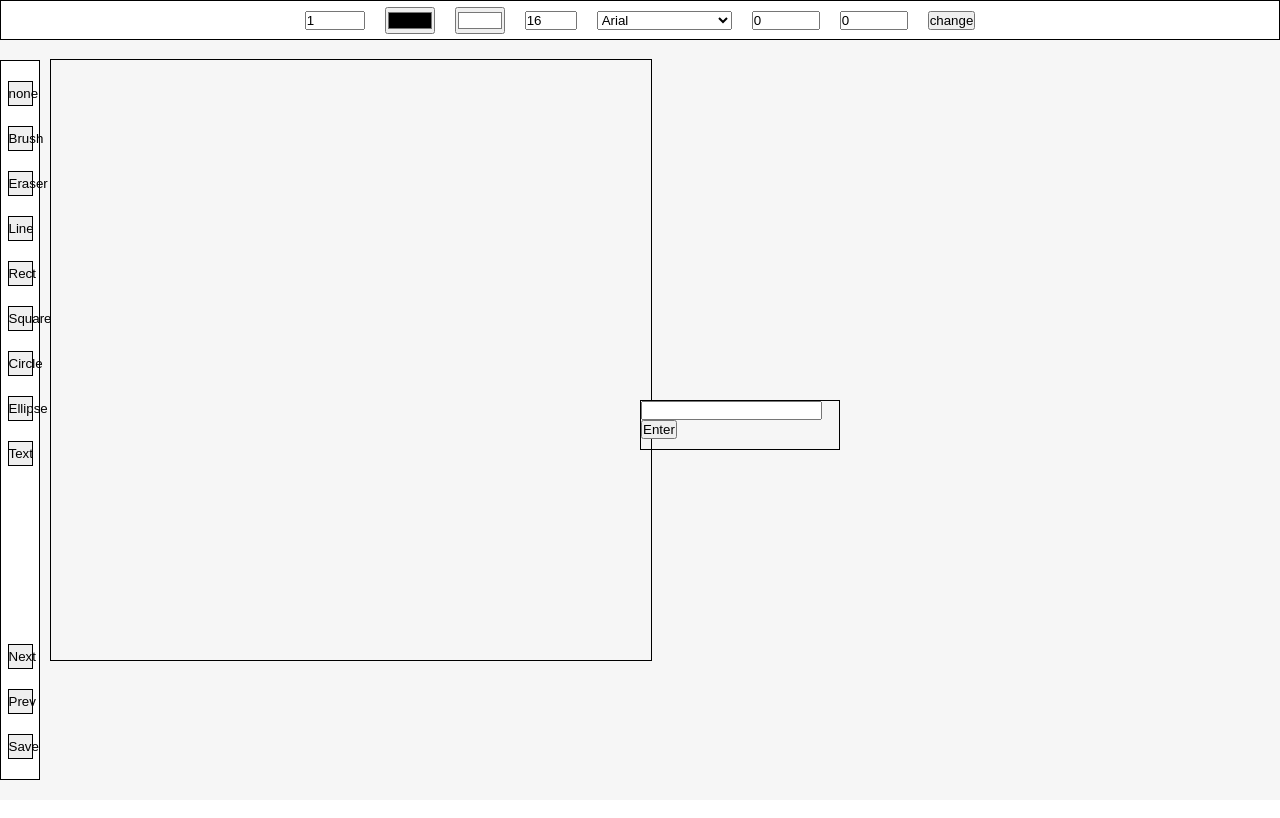
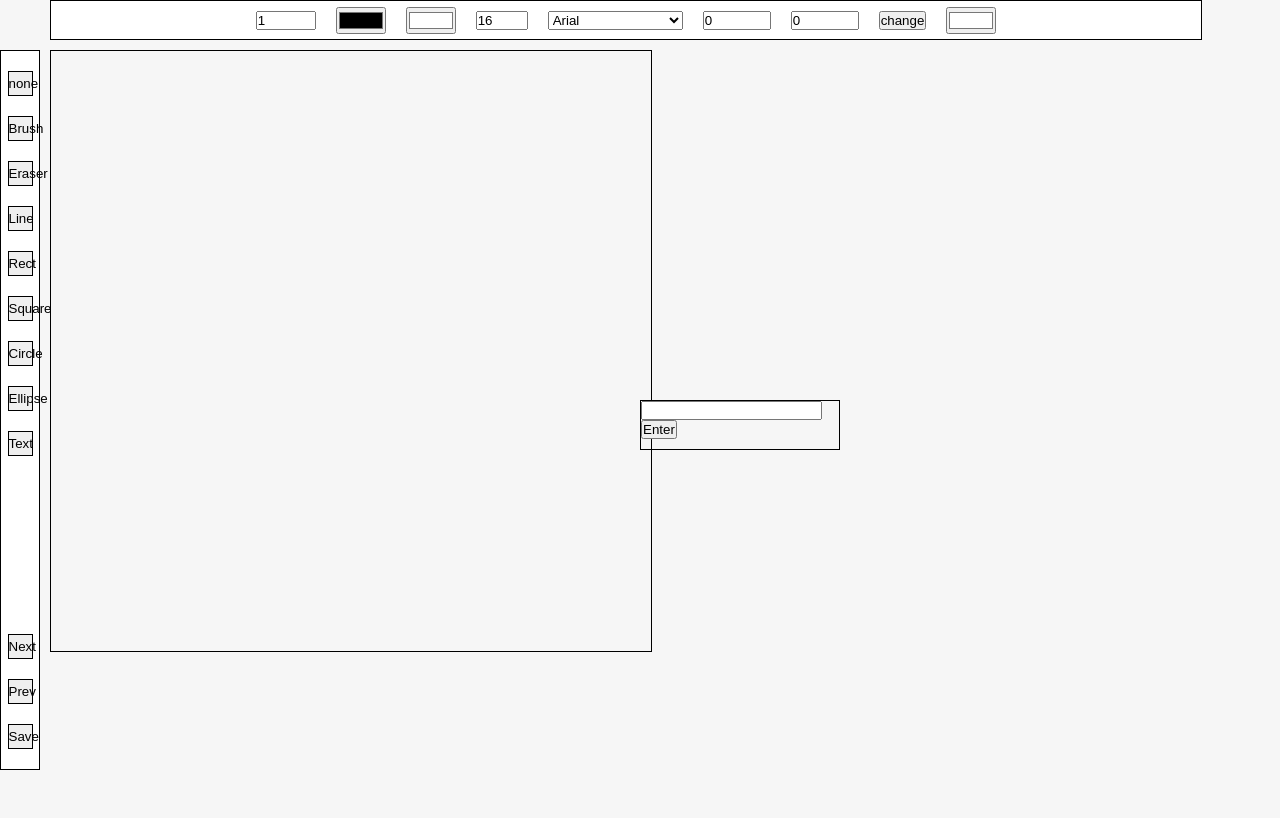
Before and after one commit to OhMyMrAIRobot/paintOnline, a React (Create React App) app in the folder client/: page /1 in a window 1280 px wide. Shown: the top 818 px of the page. Built offline with nearby package versions, Linux system fonts and the light colour scheme; no server answers.

Commit message:
sync changing canvas color

```diff
--- a/client/src/Components/Canvas.jsx
+++ b/client/src/Components/Canvas.jsx
@@ -42,6 +42,7 @@ const Canvas = observer(() => {
                     else {
                         canvasState.setWidth(msg.width);
                         canvasState.setHeight(msg.height);
+                        canvasState.setBackground(msg.color);
                     }
                     break;
             }
@@ -90,6 +91,9 @@ const Canvas = observer(() => {
                         canvasState.setWidth(msg.width);
                         canvasState.setHeight(msg.height);
                         break;
+                    case 'changeBackground':
+                        canvasState.setBackground(msg.color);
+                        break;
                     default:
                         break;
                 }
@@ -117,7 +121,7 @@ const Canvas = observer(() => {
                 Brush.Draw(ctx, figure.x, figure.y, figure.strokeColor,figure.lineWidth);
                 break;
             case "eraser":
-                Eraser.Draw(ctx, figure.x, figure.y, figure.lineWidth);
+                Eraser.Draw(ctx, figure.x, figure.y, figure.lineWidth, canvasState.canvas.style.backgroundColor);
                 break;
             case "line":
                 Line.StaticDraw(ctx, figure.Xs, figure.Ys, figure.Xf, figure.Yf, figure.lineWidth, figure.strokeColor);
--- a/client/src/Components/HorToolbar.jsx
+++ b/client/src/Components/HorToolbar.jsx
@@ -20,6 +20,14 @@ const HorToolbar = () => {
             method: 'changeResolution',
             width: widthRef.current.value,
             height: heightRef.current.value,
+        }))
+    }
+
+    const changeBackgroundHandler = (color) => {
+        canvasState.socket.send(JSON.stringify({
+            id: canvasState.session,
+            method: 'changeBackground',
+            color: color,
         }))
     }
 
@@ -87,7 +95,15 @@ const HorToolbar = () => {
 
             <button
                 onClick={() => changeSizeHandler()}
-            >change</button>
+            >
+                change
+            </button>
+
+            <input
+                type = "color"
+                defaultValue = "#FFFFFF"
+                onChange={(e) => changeBackgroundHandler(e.target.value)}
+            />
 
         </div>
     );
--- a/client/src/Pages/CanvasPage.jsx
+++ b/client/src/Pages/CanvasPage.jsx
@@ -7,9 +7,11 @@ const CanvasPage = () => {
     return (
         <>
             <HorToolbar />
-            <VertToolbar/>
-            <input id = 'test'/>
-            <Canvas />
+            <div style = {{display: 'flex'}}>
+                <VertToolbar/>
+                <Canvas />
+            </div>
+            <input id = 'test' style = {{display: 'none', position: 'absolute'}}/>
         </>
     );
 };
--- a/client/src/Store/CanvasState.js
+++ b/client/src/Store/CanvasState.js
@@ -40,6 +40,10 @@ class CanvasState {
         img.onload = () => {
             ctx.drawImage(img, 0, 0, oldWidth, oldHeight);
         };
+    }
+
+    setBackground(color){
+        this.canvas.style.backgroundColor = color;
     }
 
     setHeight(height){
--- a/client/src/Style/App.css
+++ b/client/src/Style/App.css
@@ -4,11 +4,16 @@
     margin: 0;
     padding: 0;
     box-sizing: border-box;
+
+}
+
+body{
+    background-color: var(--background-color);
 }
 
 .app {
-    height: 100vh;
-    max-height: 100vh;
-    width: 100vw;
+    width: 100%;
+    height: 100%;
+
     background-color: var(--background-color);
 }
--- a/client/src/Style/Canvas.css
+++ b/client/src/Style/Canvas.css
@@ -1,7 +1,7 @@
 @import "./Variables.css";
 
 .canvas{
-    height: 100vh;
+    height: 100%;
     margin-left: var(--canvas-offset-x);
     margin-top: var(--canvas-offset-y);
 }
--- a/client/src/Style/Toolbar.css
+++ b/client/src/Style/Toolbar.css
@@ -1,27 +1,27 @@
 @import "./Variables.css";
 
 .toolbar-w{
-    width: 100%;
+    width: 90%;
     height: var(--toolbar-height);
     background-color: white;
     border: 1px solid black;
-    position: absolute;
     display: flex;
     align-items: center;
     justify-content: center;
     gap: 20px;
+    margin-left: var(--horizantal-offset);
 }
 
 .toolbar-h{
-    height: 90%;
+    height: 90vh;
     width: var(--toolbar-width);
+    min-width: var(--toolbar-width);
     background-color: white;
     border: 1px solid black;
-    position: absolute;
     display: flex;
     flex-direction: column;
     align-items: center;
-    top: var(--vertical-offset);
+    margin-top: var(--vertical-offset);
 }
 
 .toolbar-btn{
--- a/client/src/Style/Variables.css
+++ b/client/src/Style/Variables.css
@@ -2,10 +2,11 @@
     --background-color: #F6F6F6;
     --toolbar-height: 40px;
     --toolbar-width: 40px;
-    --vertical-offset: 60px;
+    --vertical-offset: 10px;
+    --horizantal-offset: 50px;
     --btn-size: 25px;
     --chat-width: 300px;
     --chat-height: 500px;
-    --canvas-offset-x: 50px;
-    --canvas-offset-y: 40px;
+    --canvas-offset-x: 10px;
+    --canvas-offset-y: 10px;
 }
--- a/client/src/Tools/Eraser.js
+++ b/client/src/Tools/Eraser.js
@@ -20,12 +20,12 @@ class Eraser extends Brush{
         }
     }
 
-    static Draw(ctx, x, y, width) {
+    static Draw(ctx, x, y, width, color) {
         let oldColor = ctx.strokeStyle;
         let oldWidth = ctx.lineWidth;
 
         ctx.lineWidth = width;
-        ctx.strokeStyle = "white";
+        ctx.strokeStyle = color;
         ctx.lineTo(x,y);
         ctx.stroke();
 
```
Also changed, not shown: 1 other file (tests, documents, lock files or other folders).
